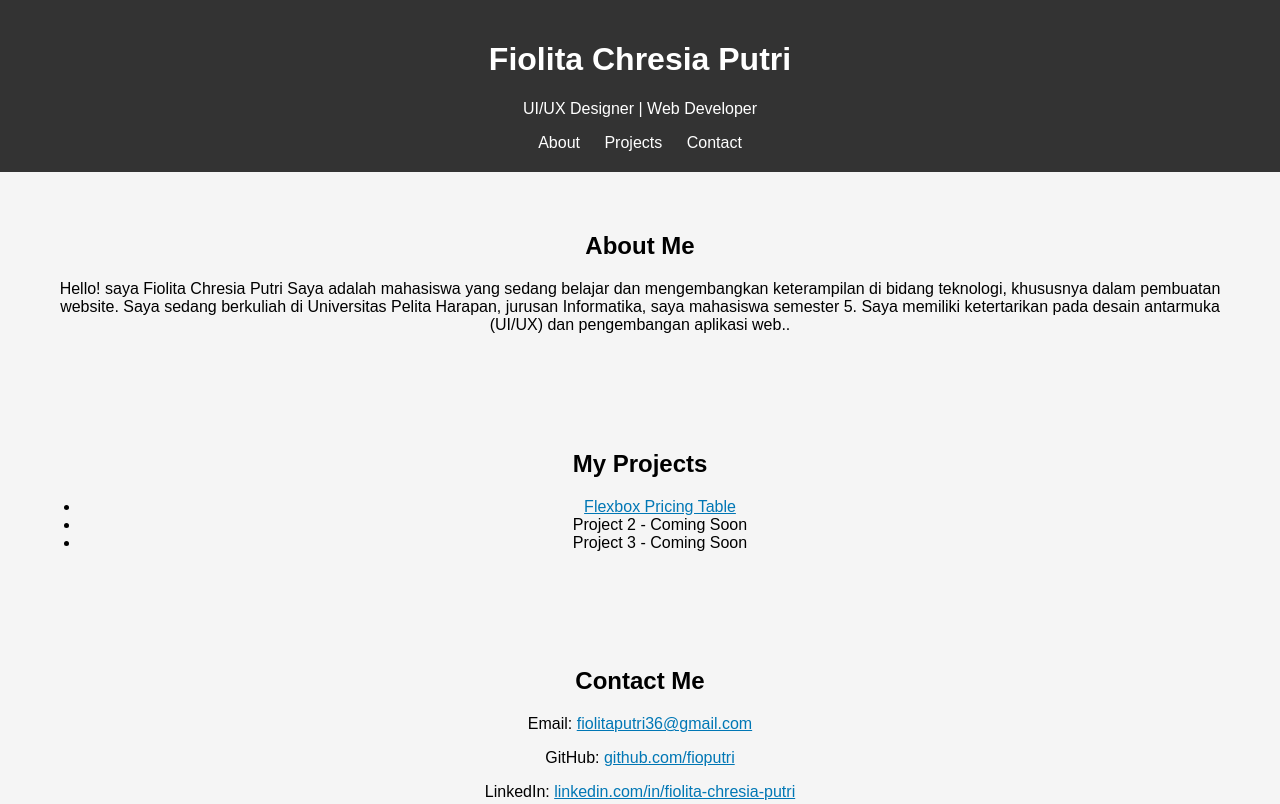
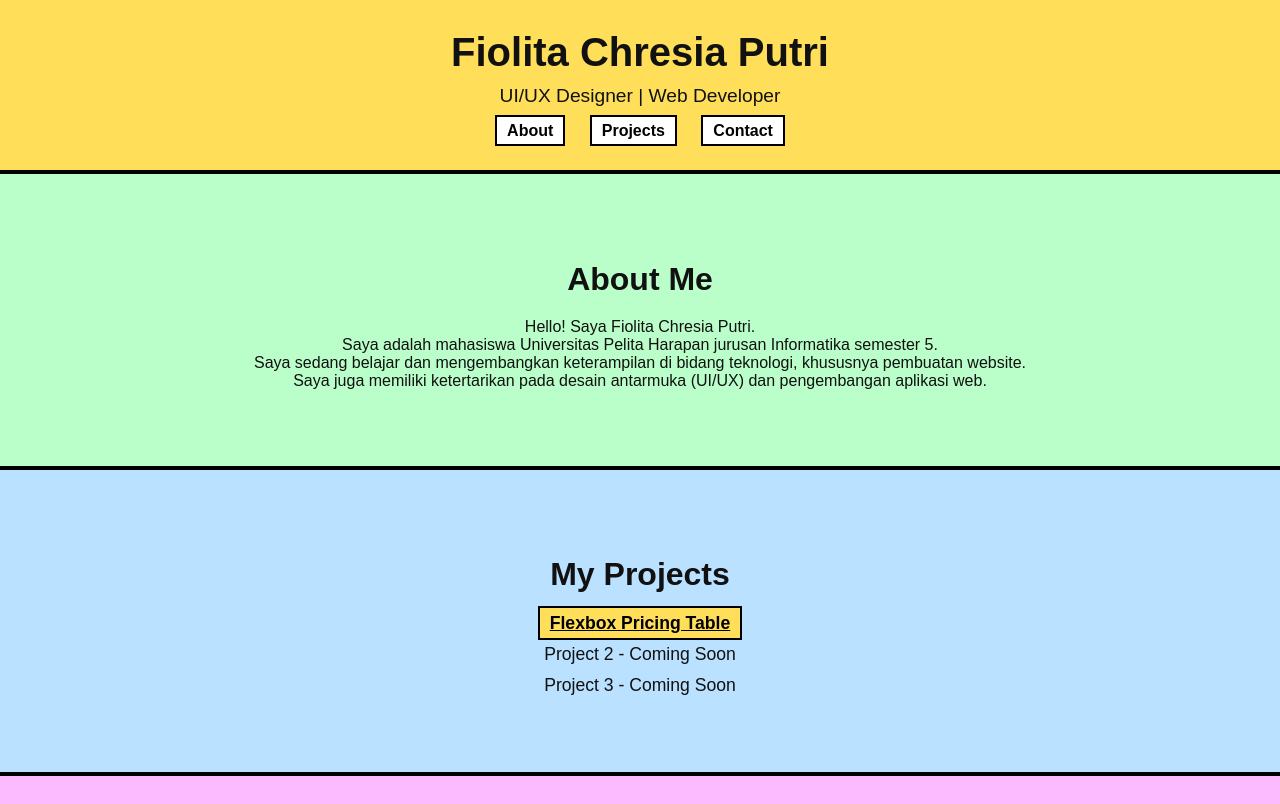
Before and after one commit to fioputri/fioputri.github.io-Portofolio, a plain HTML site: page index.html in a window 1280 px wide. Shown: the top 804 px of the page. Drawn offline with Linux system fonts and the light colour scheme.

Commit message:
Update index.html

```diff
--- a/index.html
+++ b/index.html
@@ -6,38 +6,103 @@
   <title>Portfolio - Fiolita Chresia Putri</title>
   <style>
     body {
-      font-family: Arial, sans-serif;
       margin: 0;
+      font-family: 'Arial', sans-serif;
+      background: #fefefe;
+      color: #111;
+    }
+
+    /* Header */
+    header {
+      background: #ffde59;
+      border-bottom: 4px solid #000;
+      text-align: center;
+      padding: 30px 20px;
+    }
+    header h1 {
+      margin: 0;
+      font-size: 2.5rem;
+      font-weight: bold;
+    }
+    header p {
+      margin: 10px 0;
+      font-size: 1.2rem;
+    }
+    nav {
+      margin-top: 15px;
+    }
+    nav a {
+      font-weight: bold;
+      text-decoration: none;
+      color: #000;
+      margin: 0 10px;
+      padding: 5px 10px;
+      border: 2px solid #000;
+      background: #fff;
+      transition: all 0.2s;
+    }
+    nav a:hover {
+      background: #000;
+      color: #fff;
+    }
+
+    /* Section umum */
+    section {
+      padding: 60px 30px;
+      border-bottom: 4px solid #000;
+      text-align: center;
+    }
+    section h2 {
+      margin-bottom: 20px;
+      font-size: 2rem;
+    }
+
+    /* About */
+    #about {
+      background: #baffc9;
+    }
+
+    /* Projects */
+    #projects {
+      background: #bae1ff;
+    }
+    #projects ul {
+      list-style: none;
       padding: 0;
-      background: #f5f5f5;
     }
-    header {
-      background: #333;
-      color: white;
+    #projects li {
+      margin: 10px 0;
+      font-size: 1.1rem;
+    }
+    #projects a {
+      color: #000;
+      font-weight: bold;
+      padding: 5px 10px;
+      border: 2px solid #000;
+      background: #ffde59;
+    }
+    #projects a:hover {
+      background: #000;
+      color: #fff;
+    }
+
+    /* Contact */
+    #contact {
+      background: #fcbaff;
+    }
+    #contact a {
+      font-weight: bold;
+      color: #000;
+      text-decoration: none;
+    }
+
+    /* Footer */
+    footer {
+      background: #ffde59;
+      border-top: 4px solid #000;
       text-align: center;
       padding: 20px;
-    }
-    nav {
-      margin-top: 10px;
-    }
-    nav a {
-      color: white;
-      margin: 0 10px;
-      text-decoration: none;
-    }
-    section {
-      padding: 40px;
-      text-align: center;
-    }
-    footer {
-      background: #333;
-      color: white;
-      text-align: center;
-      padding: 15px;
-      margin-top: 20px;
-    }
-    a {
-      color: #0077b5;
+      font-weight: bold;
     }
   </style>
 </head>
@@ -54,16 +119,22 @@
 
   <section id="about">
     <h2>About Me</h2>
-    <p>Hello! saya Fiolita Chresia Putri
-      Saya adalah mahasiswa yang sedang belajar dan mengembangkan keterampilan di bidang teknologi, khususnya dalam pembuatan website. Saya sedang berkuliah di Universitas Pelita Harapan,
-      jurusan Informatika, saya mahasiswa semester 5.
-      Saya memiliki ketertarikan pada desain antarmuka (UI/UX) dan pengembangan aplikasi web..</p>
+    <p>
+      Hello! Saya Fiolita Chresia Putri.<br>
+      Saya adalah mahasiswa Universitas Pelita Harapan jurusan Informatika semester 5.<br>
+      Saya sedang belajar dan mengembangkan keterampilan di bidang teknologi, khususnya pembuatan website.<br>
+      Saya juga memiliki ketertarikan pada desain antarmuka (UI/UX) dan pengembangan aplikasi web.
+    </p>
   </section>
 
   <section id="projects">
     <h2>My Projects</h2>
     <ul>
-      <li><a href="https://fioputri.github.io/exercise-flexbox/" target="_blank">Flexbox Pricing Table</a></li>
+      <li>
+        <a href="https://fioputri.github.io/exercise-flexbox/" target="_blank">
+          Flexbox Pricing Table
+        </a>
+      </li>
       <li>Project 2 - Coming Soon</li>
       <li>Project 3 - Coming Soon</li>
     </ul>
@@ -74,7 +145,7 @@
     <p>Email: <a href="mailto:fiolitaputri36@gmail.com">fiolitaputri36@gmail.com</a></p>
     <p>GitHub: <a href="https://github.com/fioputri" target="_blank">github.com/fioputri</a></p>
     <p>LinkedIn:
-      <a href="https://www.linkedin.com/in/fiolita-chresia-putri-6639a12a5?utm_source=share&utm_campaign=share_via&utm_content=profile&utm_medium=ios_app" target="_blank">
+      <a href="https://www.linkedin.com/in/fiolita-chresia-putri-6639a12a5" target="_blank">
         linkedin.com/in/fiolita-chresia-putri
       </a>
     </p>
```
